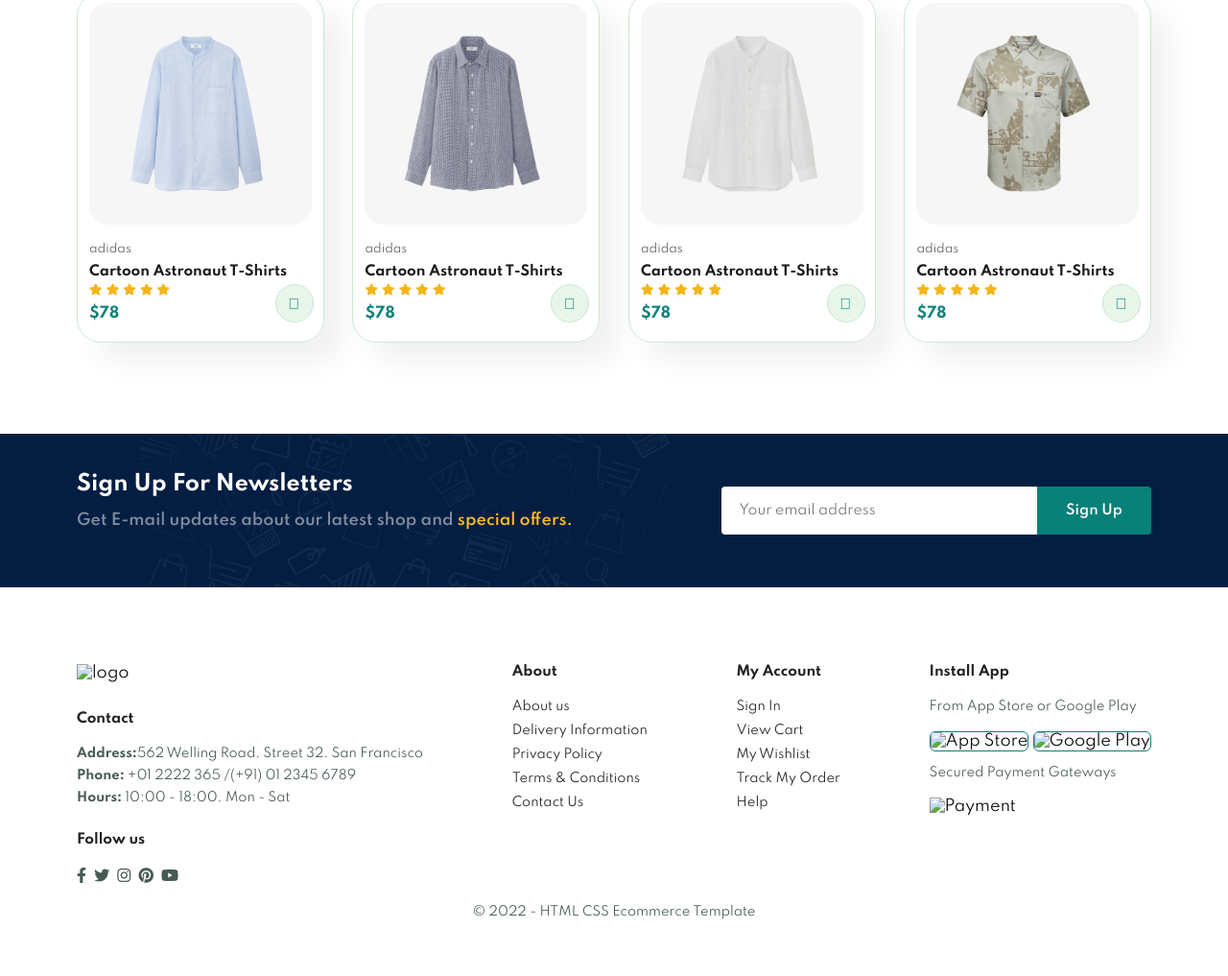
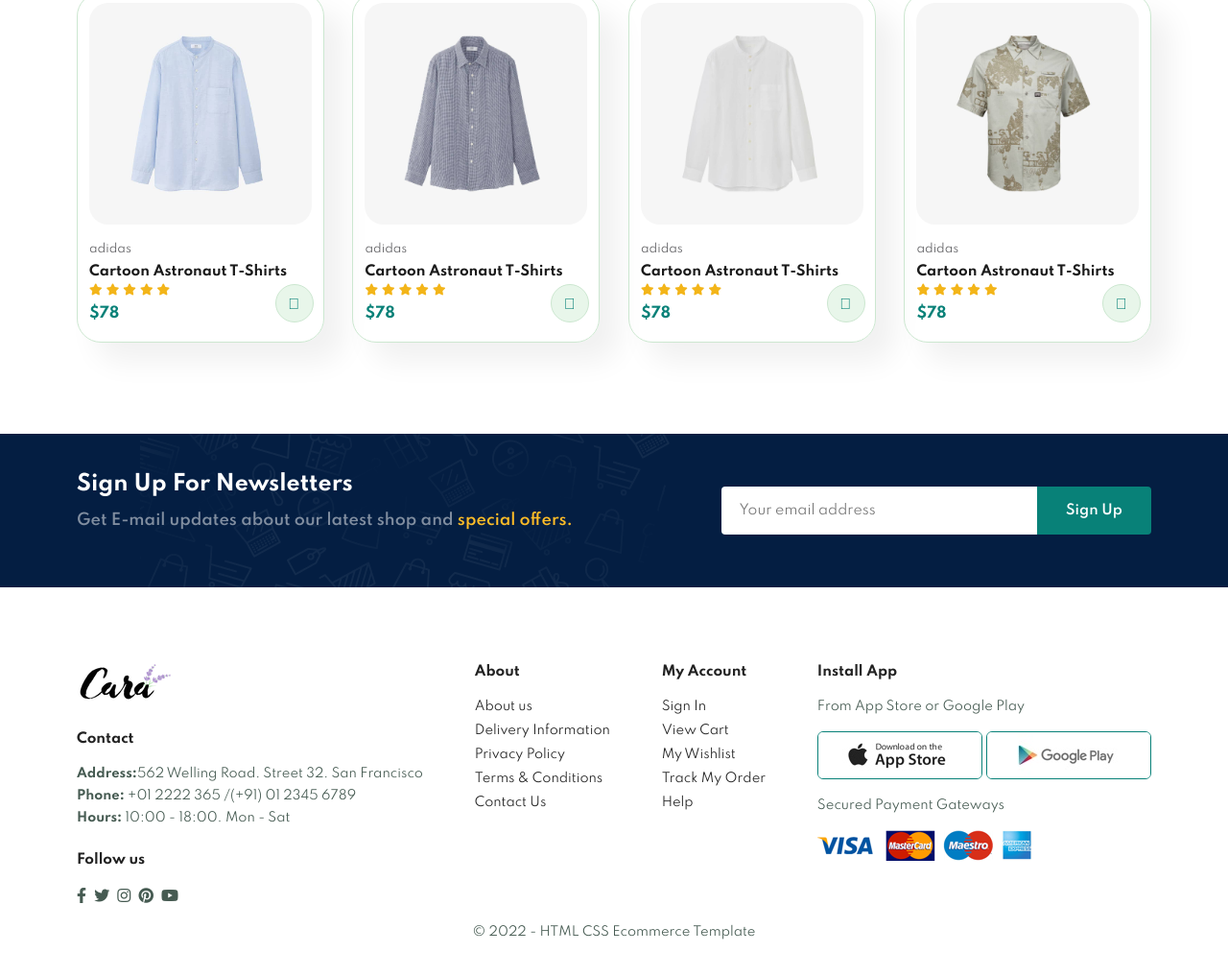
Before and after one commit to messiasgabriel/Ecommerce, a plain HTML site: page source/sproduct.html in a window 1280 px wide. Shown: the part 942-1959 px from the top of the page at 96% size. Drawn offline with Linux system fonts and the light colour scheme.

Commit message:
Update sproduct

```diff
--- a/source/sproduct.html
+++ b/source/sproduct.html
@@ -149,7 +149,7 @@
 
     <footer class="section-p1">
         <div class="col">
-            <img class="logo" src="img/logo.png" alt="logo">
+            <img class="logo" src="../img/logo.png" alt="logo">
             <h4>Contact</h4>
             <p><strong>Address:</strong>562 Welling Road. Street 32. San Francisco</p>
             <p><strong>Phone:</strong> +01 2222 365 /(+91) 01 2345 6789</p>
@@ -185,21 +185,17 @@
             <h4>Install App</h4>
             <p>From App Store or Google Play</p>
             <div class="row">
-                <img src="img/pay/app.jpg" alt="App Store">
-                <img src="img/pay/play.jpg" alt="Google Play">
+                <img src="../img/pay/app.jpg" alt="App Store">
+                <img src="../img/pay/play.jpg" alt="Google Play">
             </div>
             <p>Secured Payment Gateways</p>
-            <img src="img/pay/pay.png" alt="Payment">
+            <img src="../img/pay/pay.png" alt="Payment">
         </div>
         <div class="copyright">
             <p>© 2022 - HTML CSS Ecommerce Template</p>
         </div>
     </footer>
 
-    <script>
-
-    </script>
-
     <script src="../js/slider.js"></script>
 </body>
 </html>
```
